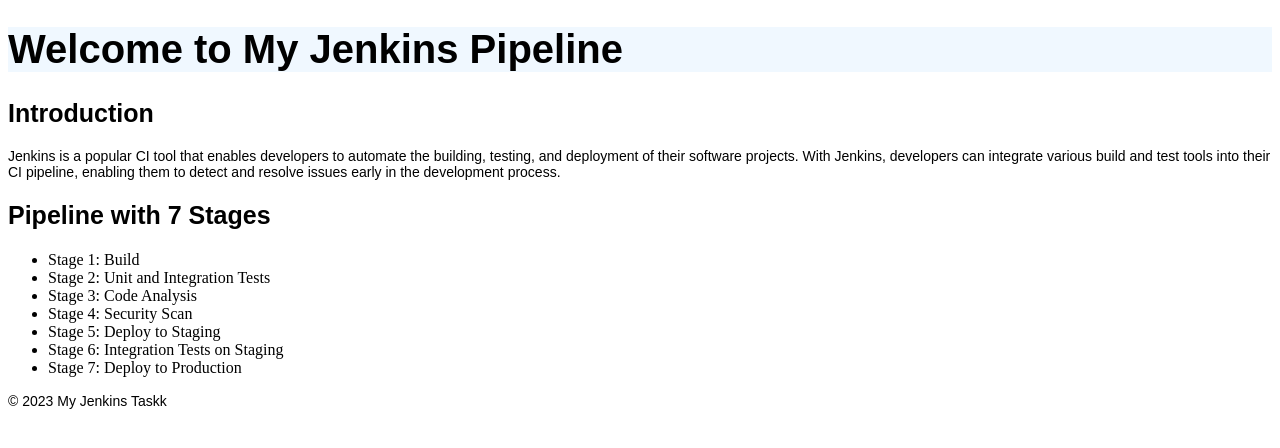
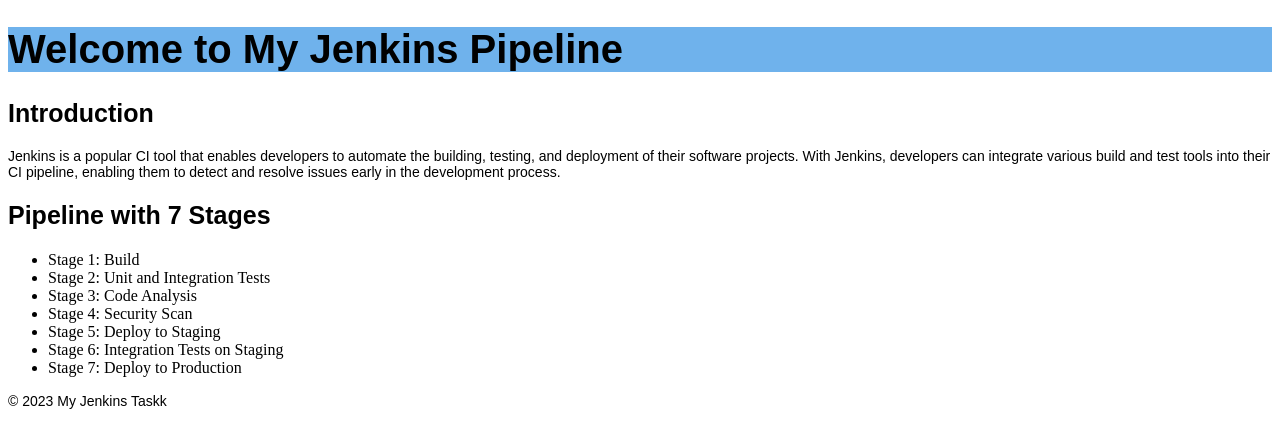
Before and after one commit to veena223070113/Jenkins_6.2C, a plain HTML site: page index.html in a window 1280 px wide. Drawn offline with Linux system fonts and the light colour scheme.

Commit message:
background-color-change

```diff
--- a/styles.css
+++ b/styles.css
@@ -1,7 +1,7 @@
 h1 {
   font-size: 40px;
   font-family: Arial;
-  background-color: aliceblue;
+  background-color: rgb(111, 178, 236);
 }
 h2 {
   font-size: 25px;
```
